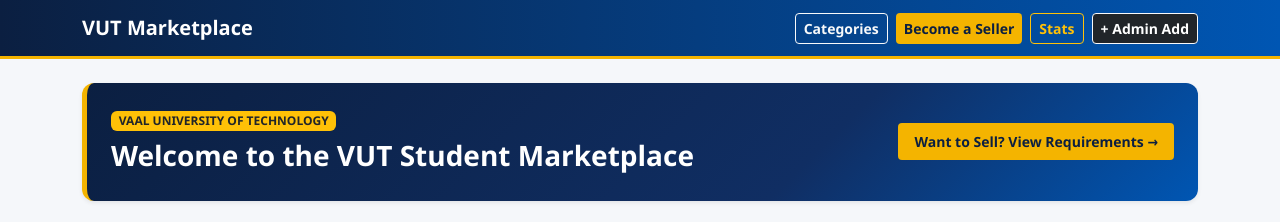
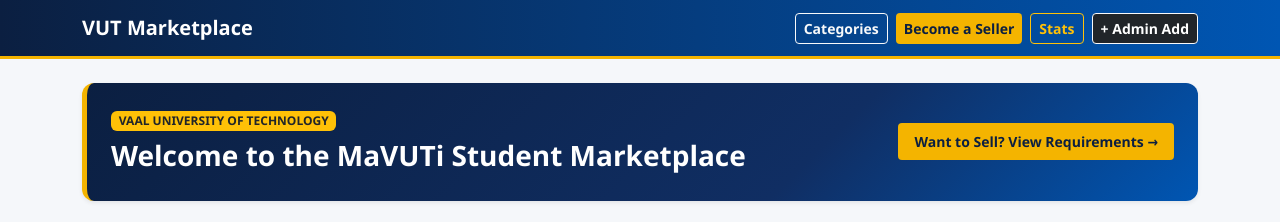
Before and after one commit to lesleylegasa-glitch/VUT-Marketplace, a plain HTML site: page index.html in a window 1280 px wide. Shown: the top 222 px of the page. Drawn offline with nearby package versions, Linux system fonts and the light colour scheme.

```diff
--- a/index.html
+++ b/index.html
@@ -30,7 +30,7 @@
             <div class="row align-items-center g-3">
                 <div class="col-md-8">
                     <span class="badge bg-warning text-dark fw-bold mb-2">VAAL UNIVERSITY OF TECHNOLOGY</span>
-                    <h3 class="fw-bold mb-1">Welcome to the VUT Student Marketplace</h3>
+                    <h3 class="fw-bold mb-1">Welcome to the MaVUTi Student Marketplace</h3>
                     <p class="mb-0 opacity-90 small">
 
                     </p>
```
